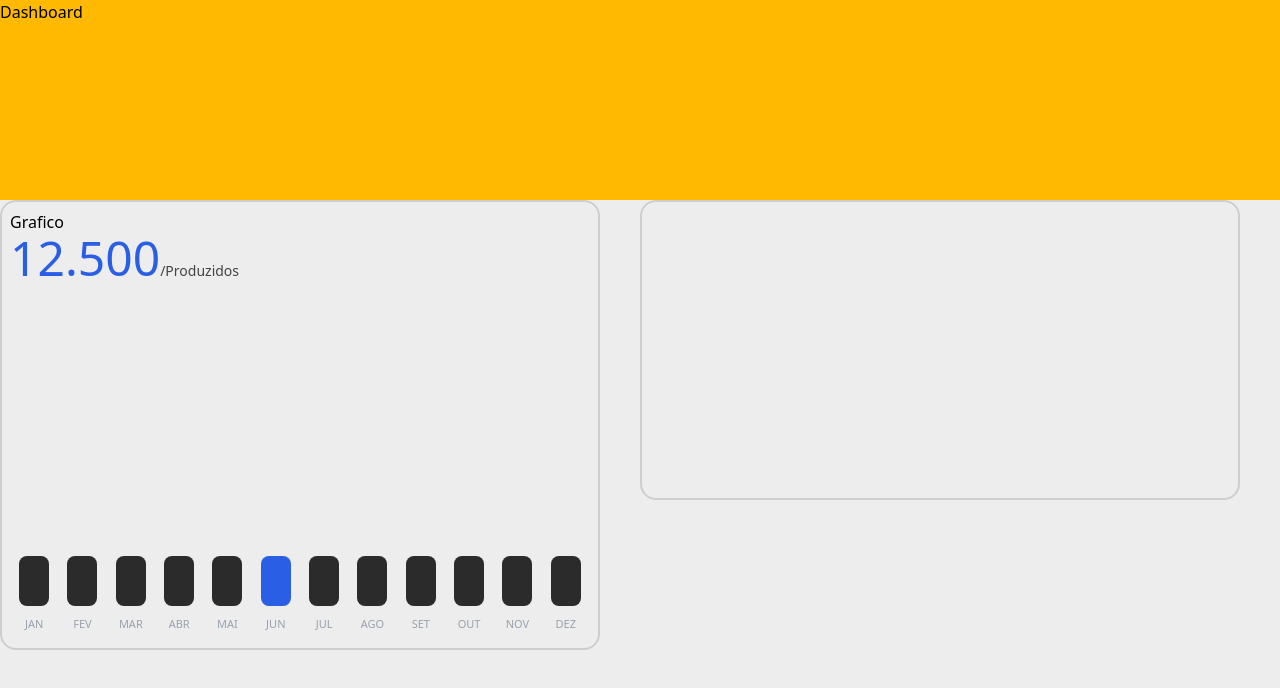
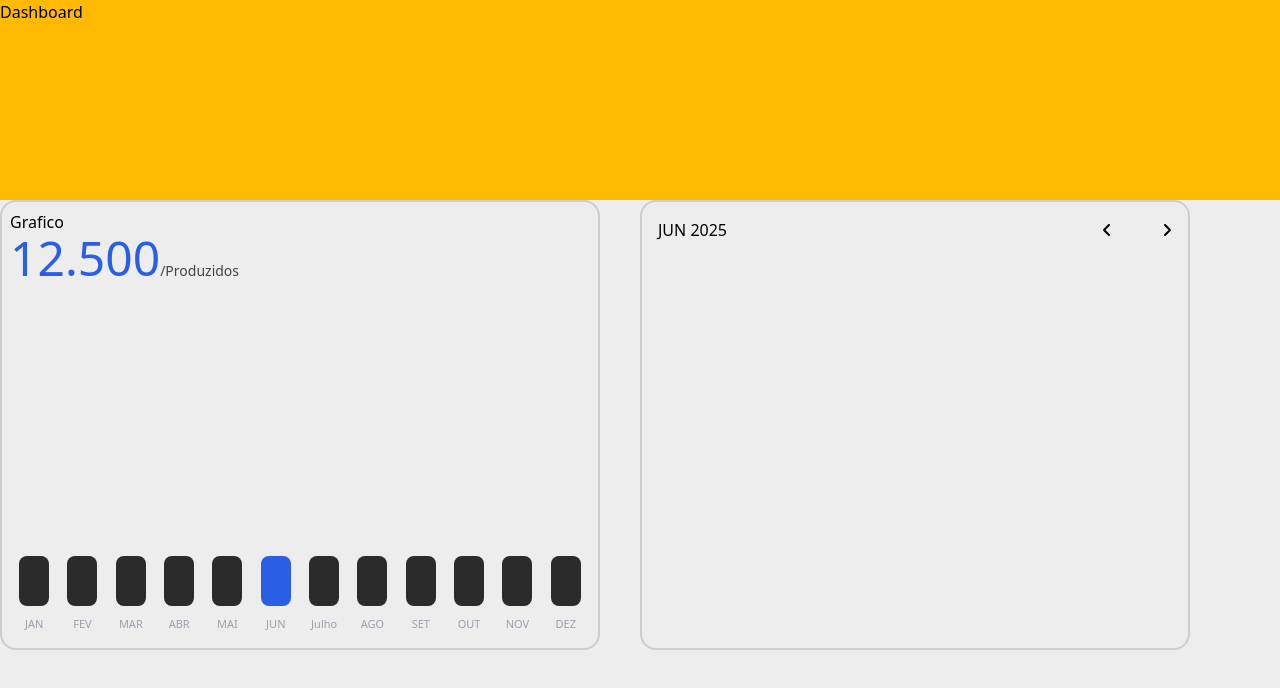
Before and after one commit to gabrielhipolitoo/motivus, a Next.js app: page /dashboard in a window 1280 px wide. Shown: the top 688 px of the page. Built offline with nearby package versions, Linux system fonts and the light colour scheme; no server answers.

Commit message:
progress calender

```diff
--- a/package.json
+++ b/package.json
@@ -16,6 +16,7 @@
     "@next/font": "^14.2.15",
     "bcrypt": "^6.0.0",
     "clsx": "^2.1.1",
+    "dayjs": "^1.11.13",
     "lucide": "^0.525.0",
     "mongodb": "^6.17.0",
     "mongoose": "^8.16.0",
--- a/src/UIComponents/dashboard/Calender/Calender.tsx
+++ b/src/UIComponents/dashboard/Calender/Calender.tsx
@@ -1,10 +1,10 @@
-import { Calender } from '@/components/Calender'
-import React from 'react'
+import { Calender } from "@/components/Calender";
+import React from "react";
 
 export default function UiCalender() {
   return (
     <Calender.content>
-
+      <Calender.header />
     </Calender.content>
-  )
+  );
 }
--- a/src/components/Calender/CalanderHeader.tsx
+++ b/src/components/Calender/CalanderHeader.tsx
@@ -1,9 +1,28 @@
-import React from 'react'
+"use client";
+import useControllerCalender from "@/hook/useControllerCalender";
+import {
+  currentlyMonth,
+  getDaysInMonth,
+  yearCurrently,
+} from "@/utils/date/monthsCurrently";
+import { faAngleLeft } from "@fortawesome/free-solid-svg-icons";
+import { faAngleRight } from "@fortawesome/free-solid-svg-icons/faAngleRight";
+import { FontAwesomeIcon } from "@fortawesome/react-fontawesome";
 
 export default function CalanderHeader() {
+  const { renderCalender } = useControllerCalender();
+  console.log(renderCalender());
   return (
-    <div>
-
-    </div>
-  )
+    <header className="flex justify-between p-2">
+      <div>{currentlyMonth + " " + yearCurrently}</div>
+      <div className="flex w-[70px] justify-between">
+        <button className="cursor-pointer">
+          <FontAwesomeIcon icon={faAngleLeft} />
+        </button>
+        <button className="cursor-pointer">
+          <FontAwesomeIcon icon={faAngleRight} />
+        </button>
+      </div>
+    </header>
+  );
 }
--- a/src/components/Calender/CalenderContent.tsx
+++ b/src/components/Calender/CalenderContent.tsx
@@ -1,8 +1,9 @@
+import { getDaysInMonth } from "@/utils/date/monthsCurrently";
 import React, { ReactNode } from "react";
 
 export default function CalenderContent({ children }: { children: ReactNode }) {
   return (
-    <div className="p-2 flex flex-col justify-between w-[600px] h-[300px] border-2 rounded-2xl border-[#CECECE]">
+    <div className="p-2 flex flex-col justify-between w-[550px] h-[450px] border-2 rounded-2xl border-[#CECECE]">
       {children}
     </div>
   );
--- a/src/components/Calender/CalenderDays.tsx
+++ b/src/components/Calender/CalenderDays.tsx
@@ -0,0 +1,9 @@
+import React from 'react'
+
+export default function CalenderDays() {
+  return (
+    <div>
+
+    </div>
+  )
+}
--- a/src/components/Calender/index.ts
+++ b/src/components/Calender/index.ts
@@ -1,5 +1,7 @@
+import CalanderHeader from "./CalanderHeader";
 import CalenderContent from "./CalenderContent";
 
 export const Calender = {
   content: CalenderContent,
+  header: CalanderHeader,
 };
--- /dev/null
+++ b/src/hook/useControllerCalender.ts
@@ -0,0 +1,36 @@
+import {
+  date,
+  getDaysCurrentMonth,
+  getFirstDayWeek,
+  getPreviousMonth,
+} from "@/utils/date/dateHelper";
+import { useState } from "react";
+
+export default function useControllerCalender() {
+  const [currentDate, setCurrentDate] = useState(date.add(0, "month"));
+  const dates = [];
+
+  const renderCalender = () => {
+    const firstDayWeek = getFirstDayWeek(currentDate);
+    const dayCurrentMonth = getDaysCurrentMonth(currentDate);
+    const previousMonth = getPreviousMonth(currentDate);
+
+    const prevLastMonth = Array.from({ length: firstDayWeek }, (_, i) => ({
+      day: previousMonth - firstDayWeek + i + 1,
+      type: "prev",
+    }));
+
+    const currentMonthDays = Array.from(
+      { length: dayCurrentMonth },
+      (_, i) => ({
+        day: i + 1,
+        type: "current",
+      })
+    );
+
+    return [...prevLastMonth, ...currentMonthDays];
+  };
+  return {
+    renderCalender,
+  };
+}
--- /dev/null
+++ b/src/utils/date/dateHelper.ts
@@ -0,0 +1,19 @@
+import dayjs from "dayjs";
+
+export const date = dayjs();
+
+const today = date.date();
+const currentlyMonth = date.month();
+
+export const getPreviousMonth = (date: dayjs.Dayjs) => {
+  const previousMonth = date.subtract(1, "month");
+  return previousMonth.daysInMonth();
+};
+
+export const getDaysCurrentMonth = (date: dayjs.Dayjs) => {
+  return date.daysInMonth();
+};
+
+export const getFirstDayWeek = (date: dayjs.Dayjs) => {
+  return date.startOf("months").day();
+};
--- /dev/null
+++ b/src/utils/date/monthsCurrently.ts
@@ -0,0 +1,37 @@
+import { months } from "../months";
+import dayjs from "dayjs";
+const date = new Date();
+const numberMonth = date.getMonth();
+
+export const currentlyMonth = months.filter((month, index) => {
+  if (numberMonth === index) {
+    return month;
+  }
+});
+
+export const yearCurrently = date.getFullYear().toString();
+
+export const currentDate = () => {
+  const date = dayjs().format("DD/MM/YYYY");
+  return date;
+};
+
+export const getDaysInMonth = (year: number, month: number) => {
+  return new Date(year, month + 1, 0).getDate();
+};
+
+export const getFirstDay = (year: number, month: number): number => {
+  return new Date(year, month, 1).getDay();
+};
+
+export const getDaysLastMonth = (
+  year: number,
+  month: number,
+  firstDay: number
+) => {
+  const lastMonthDays = new Date(year - 1, month + 1, 0).getDate();
+  return Array.from(
+    { length: firstDay },
+    (_, i) => lastMonthDays - firstDay + 1
+  );
+};
--- a/src/utils/months.ts
+++ b/src/utils/months.ts
@@ -5,7 +5,7 @@ export const months = [
   "ABR",
   "MAI",
   "JUN",
-  "JUL",
+  "Julho",
   "AGO",
   "SET",
   "OUT",
```
Also changed, not shown: 2 other files (tests, documents, lock files or other folders).
